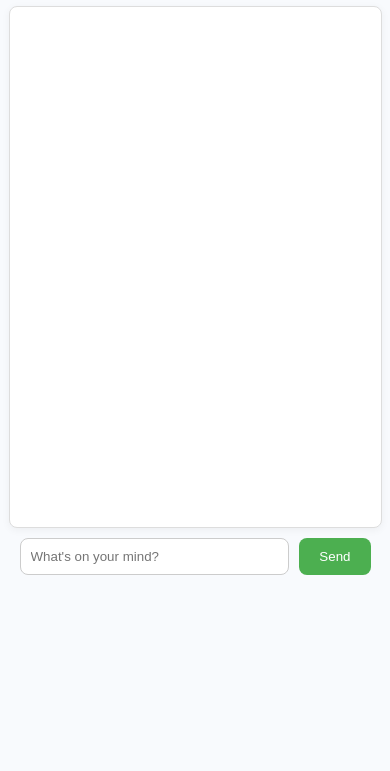
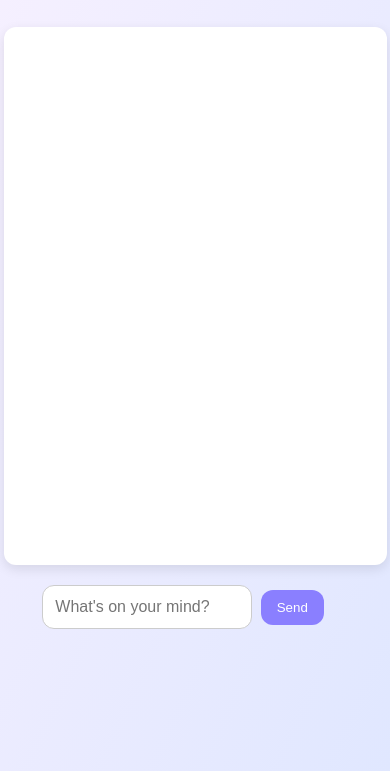
Before and after one commit to deeba-alai/AlAi, a plain HTML site: page index.html in a window 390 px wide. Shown: the part 73-844 px from the top of the page. Drawn offline with Linux system fonts and the light colour scheme.

Commit message:
UI polish: added shadows and refined base styles

```diff
--- a/index.html
+++ b/index.html
@@ -14,62 +14,101 @@
 </script>
   <style>
    body {
-      font-family: 'Arial', sans-serif;
-      background: #f8fafd;
   margin: 0;
+  padding: 0;
+  font-family: 'Segoe UI', Tahoma, Geneva, Verdana, sans-serif;
+  background: linear-gradient(to bottom right, #f6f0ff, #e0e7ff);
   display: flex;
   flex-direction: column;
   align-items: center;
+  min-height: 100vh;
+  font-size: 16px;
+  line-height: 1.6;
 }
+
 h1 {
-      color: #3a3a3a;
+  color: #4a4a4a;
+  margin-top: 30px;
+  font-size: 28px;
+}
+
+#chatbox {
+  width: 90%;
+  max-width: 600px;
+  height: 400px;
+  border-radius: 12px;
+  padding: 16px;
+  background-color: white;
+  box-shadow: 0 4px 12px rgba(0, 0, 0, 0.1);
+  overflow-y: auto;
   margin-top: 20px;
 }
+
+.message {
+  margin: 12px 0;
+  padding: 12px 16px;
+  border-radius: 16px;
+  max-width: 75%;
+  line-height: 1.4;
+  box-shadow: 0 2px 5px rgba(0, 0, 0, 0.05);
+  font-size: 15px;
+}
+
+.message.user {
+  background-color: #d0e6ff;
+  align-self: flex-end;
+  margin-left: auto;
+}
+
+.message.bot {
+  background-color: #e9ddff;
+  align-self: flex-start;
+  margin-right: auto;
+}
+
+#userInput {
+  width: 70%;
+  padding: 12px;
+  border: 1px solid #ccc;
+  border-radius: 12px;
+  margin-top: 20px;
+  outline: none;
+  font-size: 16px;
+}
+
+#sendBtn {
+  padding: 12px 20px;
+  margin-top: 20px;
+  margin-left: 10px;
+  background-color: #8a7fff;
+  color: white;
+  border: none;
+  border-radius: 12px;
+  cursor: pointer;
+  font-weight: 500;
+  transition: background-color 0.3s ease;
+}
+
+#sendBtn:hover {
+  background-color: #6f66ff;
+}
+@media (max-width: 600px) {
   #chatbox {
-      width: 90%;
-      max-width: 500px;
-      height: 500px;
-      border: 1px solid #ddd;
-      border-radius: 8px;
-      padding: 10px;
-      background-color: #fff;
-      overflow-y: auto;
-      box-shadow: 0 2px 8px rgba(0,0,0,0.05);
+    height: 60vh;
   }
-    .message {
-      padding: 8px 12px;
-      margin: 8px 0;
-      border-radius: 12px;
-      max-width: 80%;
+
+  #userInput {
+    width: 60%;
   }
-    .user {
-      background-color: #dcf8c6;
-      align-self: flex-end;
+
+  #sendBtn {
+    padding: 10px 16px;
+    margin-left: 5px;
   }
-    .bot {
-      background-color: #e2e2e2;
-      align-self: flex-start;
+
+  h1 {
+    font-size: 22px;
   }
-    #inputBox {
-      display: flex;
-      width: 90%;
-      max-width: 500px;
-      margin-top: 10px;
-    }
-    #userInput {
-      flex: 1;
-      padding: 10px;
-      border-radius: 8px;
-      border: 1px solid #ccc;
-    }
-    #sendBtn {
-      padding: 10px 20px;
-      border: none;
-      background-color: #4CAF50;
-      color: white;
-      border-radius: 8px;
-      margin-left: 10px;
-      cursor: pointer;
 }
   </style>
 </head>
```
Lines whose indentation alone changed are shown as unchanged.
